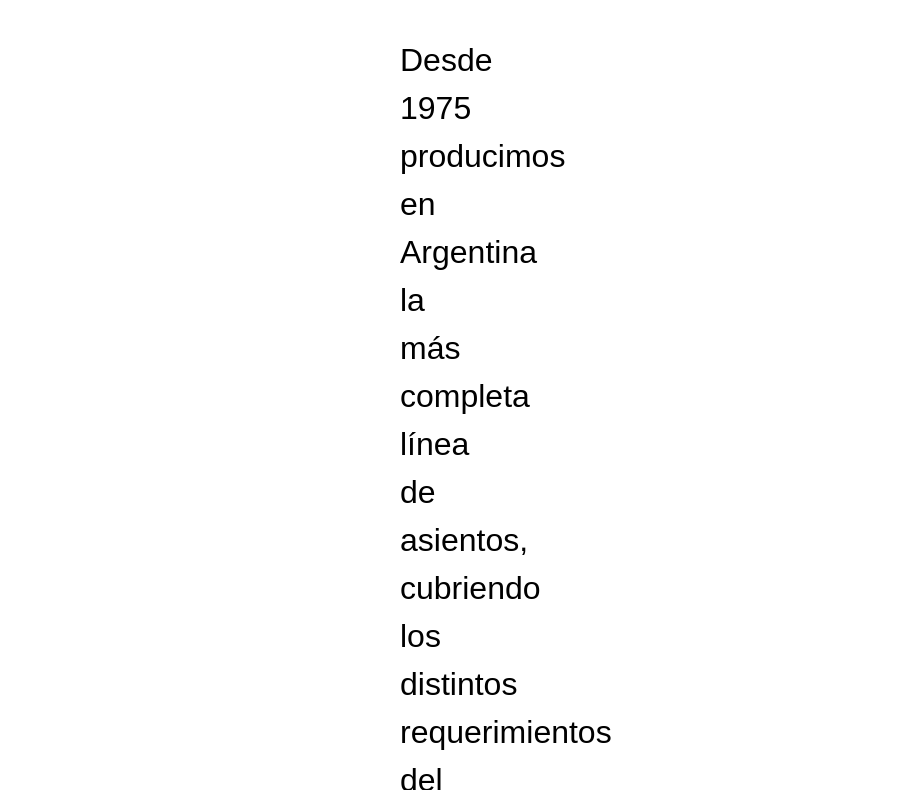
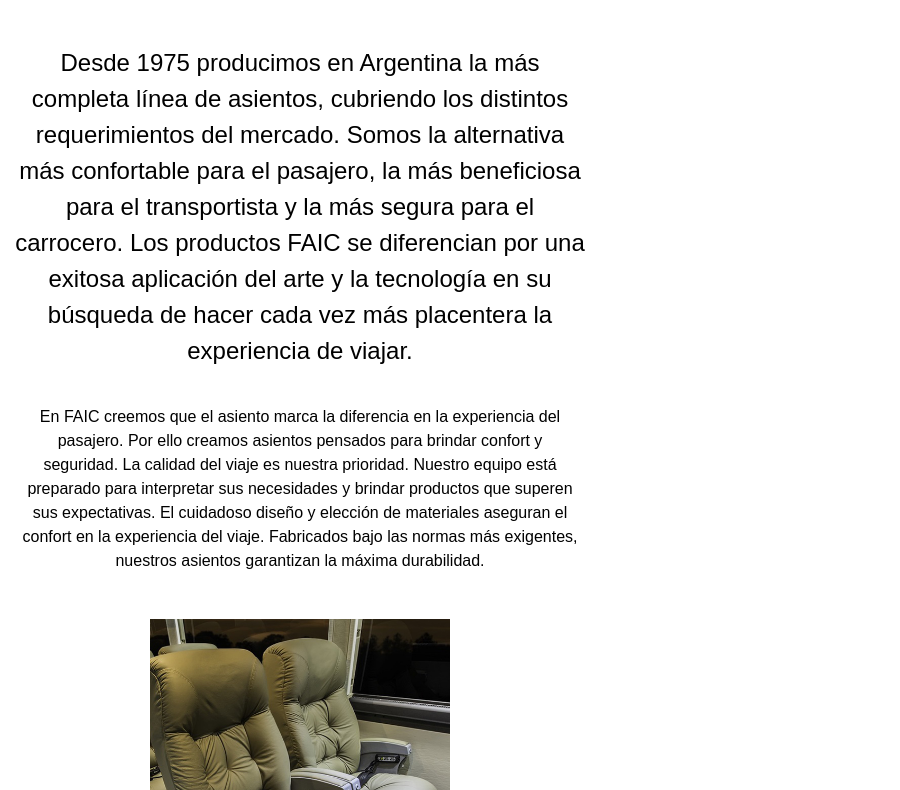
Before and after one commit to AgustinChavez44/PF-Chavez, a website: page index.html in a window 600 px wide. Shown: the part 141-931 px from the top of the page, 900 px wide, since content can reach past the window. Drawn offline with nearby package versions, Linux system fonts and the light colour scheme; files that its build step writes are made by us from their sources.

Commit message:
Trato de agregar una nueva queri

```diff
--- a/scss/_inicio.scss
+++ b/scss/_inicio.scss
@@ -41,7 +41,7 @@
     }
 }
 
-@media (min-width: 380px) and (max-width: 420px) {
+@media (min-width: 380px) and (max-width: 600px) {
     #main_inicio {
         .titulomain {
             font-size: 150%;
@@ -72,3 +72,36 @@
         }
     }
 }
+
+
+@media (min-width: 420px) and (max-width: 600px) {
+    #main_inicio {
+        .titulomain {
+            font-size: 150%;
+            margin-top: 40px;
+        }
+        div {
+            display: flex;
+            justify-content: center;
+            font-size: 150%;
+            margin: 10px;
+        }
+        section {
+            div {
+                display: flex;
+                justify-content: center;
+                font-size: 100%;
+                margin: 20px;
+            }
+            div {
+                display: flex;
+                flex-direction: column;
+                justify-content: center;
+                align-items: center;
+                img {
+                    width: 300px;
+                }
+            }
+        }
+    }
+}
```
